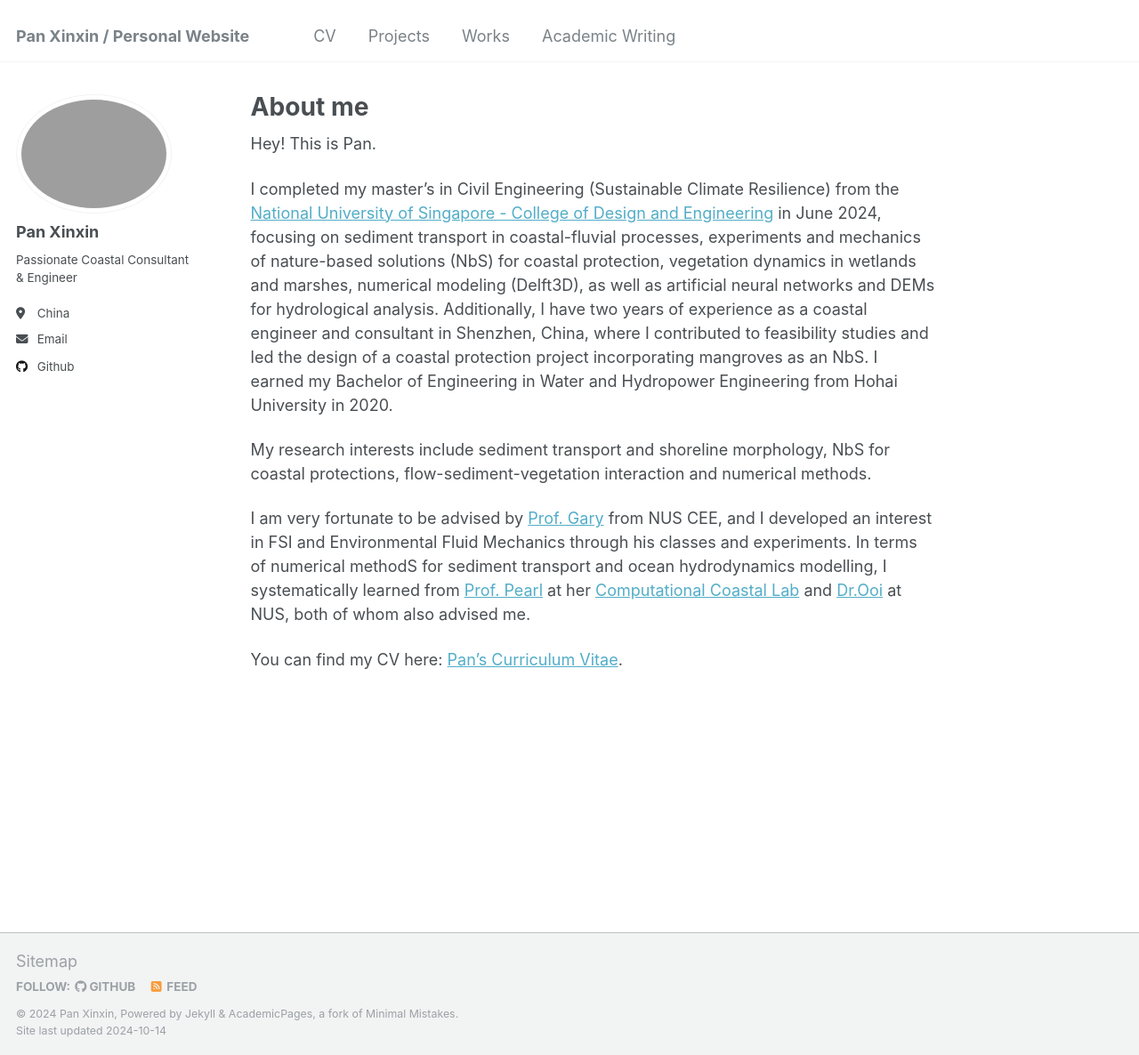
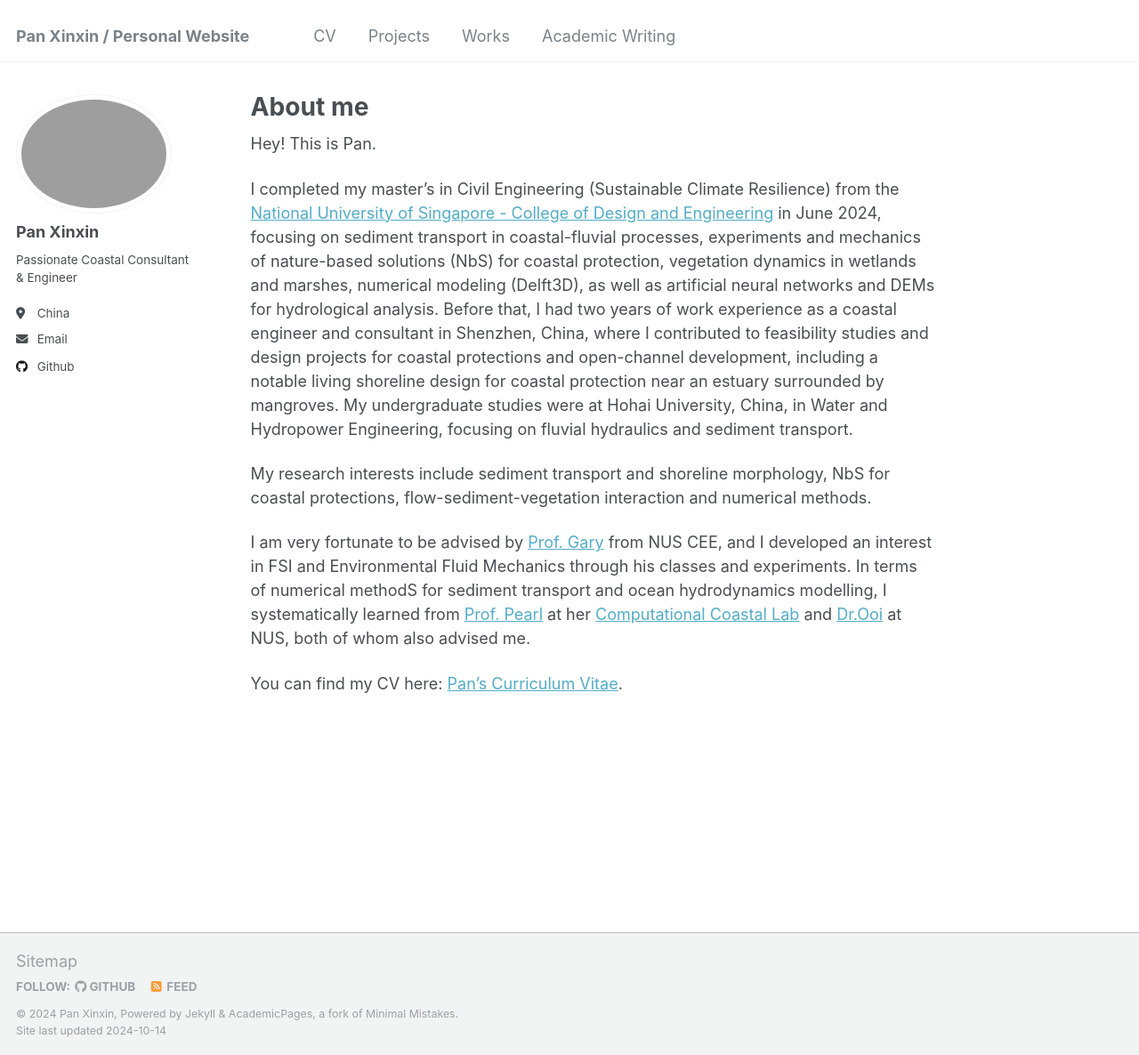
Before and after one commit to kingdaxing/kingdaxing.github.io, a Jekyll site: the page built from _pages/about.md, in a window 1280 px wide and 1186 px high. Shown: the whole window at 89% size. Built offline with Jekyll 4.4.1, drawn with Linux system fonts in a browser that asks for light colours.

Commit message:
Update about.md

```diff
--- a/_pages/about.md
+++ b/_pages/about.md
@@ -9,7 +9,7 @@ redirect_from:
 
 Hey! This is Pan.
 
-I completed my master's in Civil Engineering (Sustainable Climate Resilience) from the [National University of Singapore - College of Design and Engineering](https://cde.nus.edu.sg/cee/) in June 2024, focusing on sediment transport in coastal-fluvial processes, experiments and mechanics of nature-based solutions (NbS) for coastal protection, vegetation dynamics in wetlands and marshes, numerical modeling (Delft3D), as well as artificial neural networks and DEMs for hydrological analysis. Additionally, I have two years of experience as a coastal engineer and consultant in Shenzhen, China, where I contributed to feasibility studies and led the design of a coastal protection project incorporating mangroves as an NbS. I earned my Bachelor of Engineering in Water and Hydropower Engineering from Hohai University in 2020.
+I completed my master's in Civil Engineering (Sustainable Climate Resilience) from the [National University of Singapore - College of Design and Engineering](https://cde.nus.edu.sg/cee/) in June 2024, focusing on sediment transport in coastal-fluvial processes, experiments and mechanics of nature-based solutions (NbS) for coastal protection, vegetation dynamics in wetlands and marshes, numerical modeling (Delft3D), as well as artificial neural networks and DEMs for hydrological analysis. Before that, I had two years of work experience as a coastal engineer and consultant in Shenzhen, China, where I contributed to feasibility studies and design projects for coastal protections and open-channel development, including a notable living shoreline design for coastal protection near an estuary surrounded by mangroves. My undergraduate studies were at Hohai University, China, in Water and Hydropower Engineering, focusing on fluvial hydraulics and sediment transport.
 
 My research interests include sediment transport and shoreline morphology, NbS for coastal protections, flow-sediment-vegetation interaction and numerical methods.
 
```
